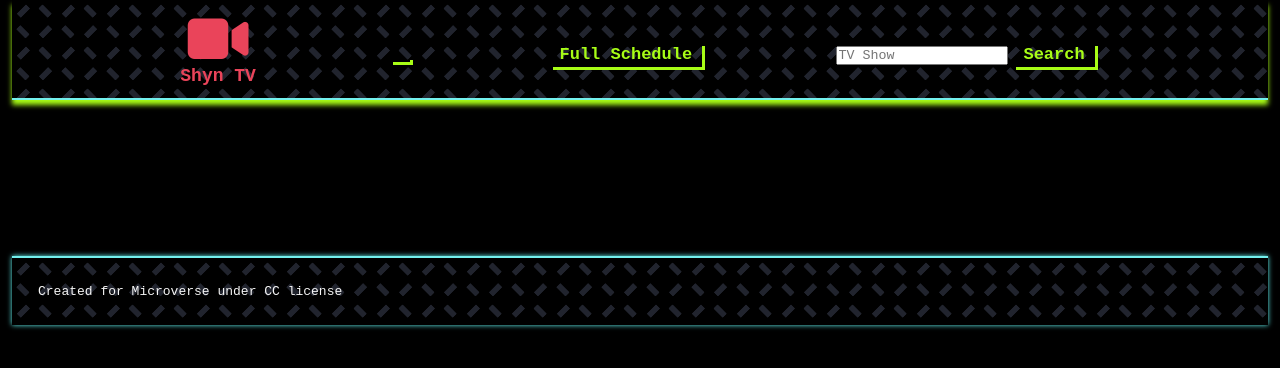
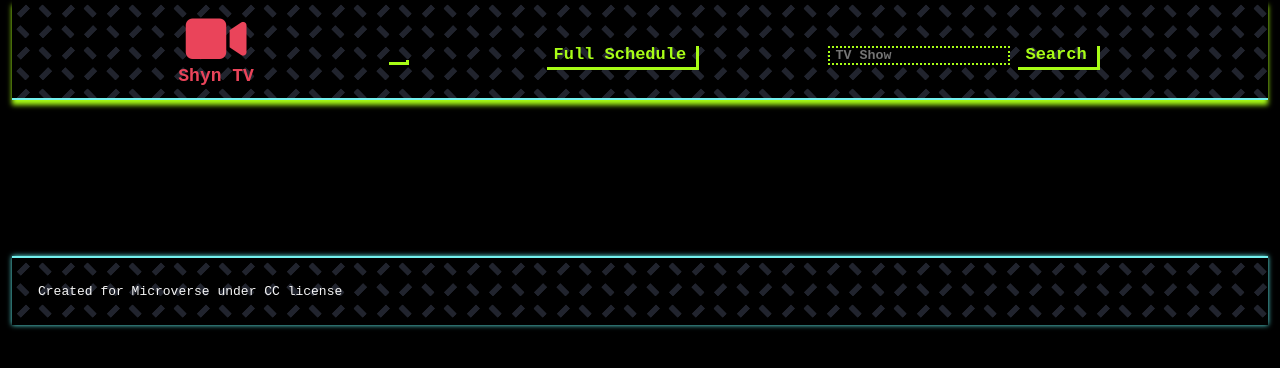
Before and after one commit to yuvenalmash/shyn-tv, a website built with webpack: page src/index.html in a window 1280 px wide. Built offline with nearby package versions, Linux system fonts and the light colour scheme; no server answers.

```diff
--- a/src/style.css
+++ b/src/style.css
@@ -38,6 +38,14 @@
   color: #a8fd16;
   font-size: 17px;
   font-weight: 600;
+}
+
+.header-items input {
+  border: 2px dotted #a8fd16;
+  padding: 0px 5px;
+  background-color: #000;
+  color: #ea445a;
+  font-weight: 700;
 }
 
 .logo-div {
```
